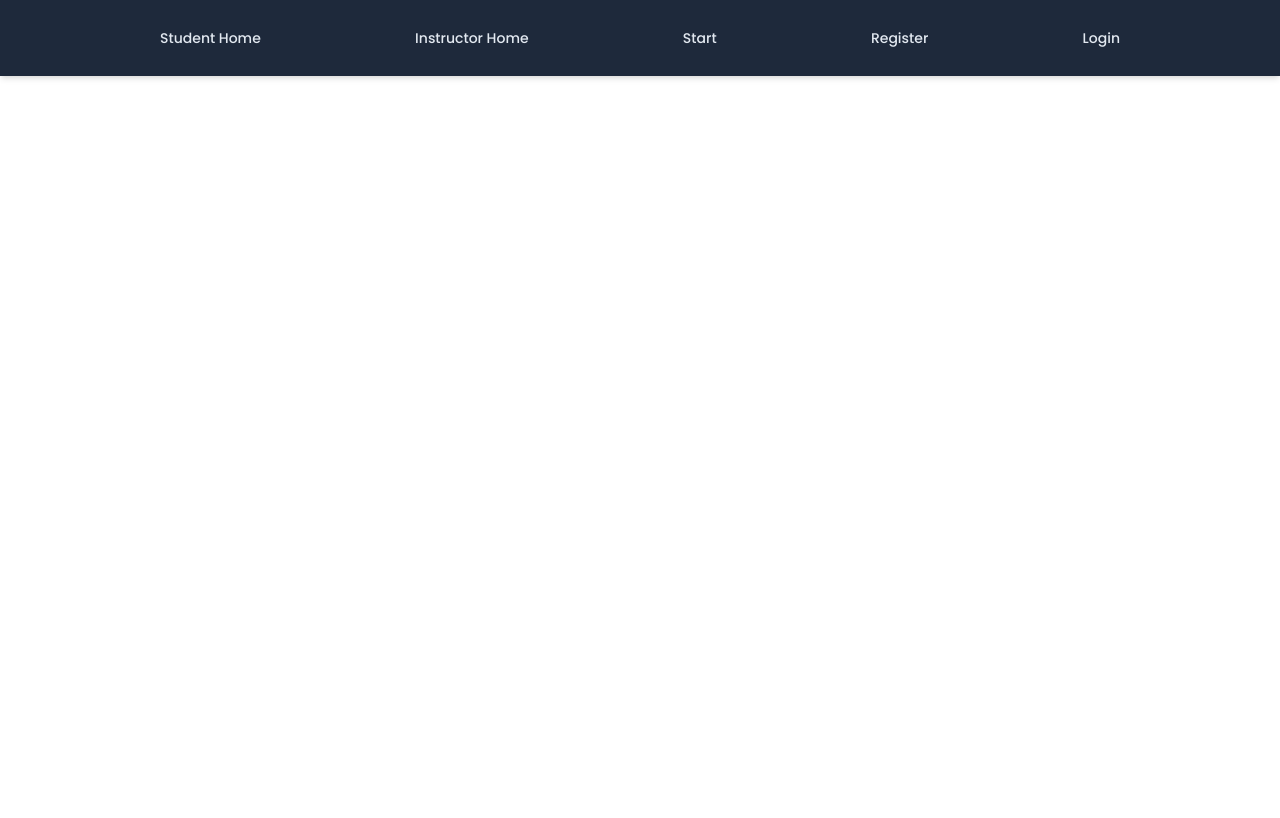
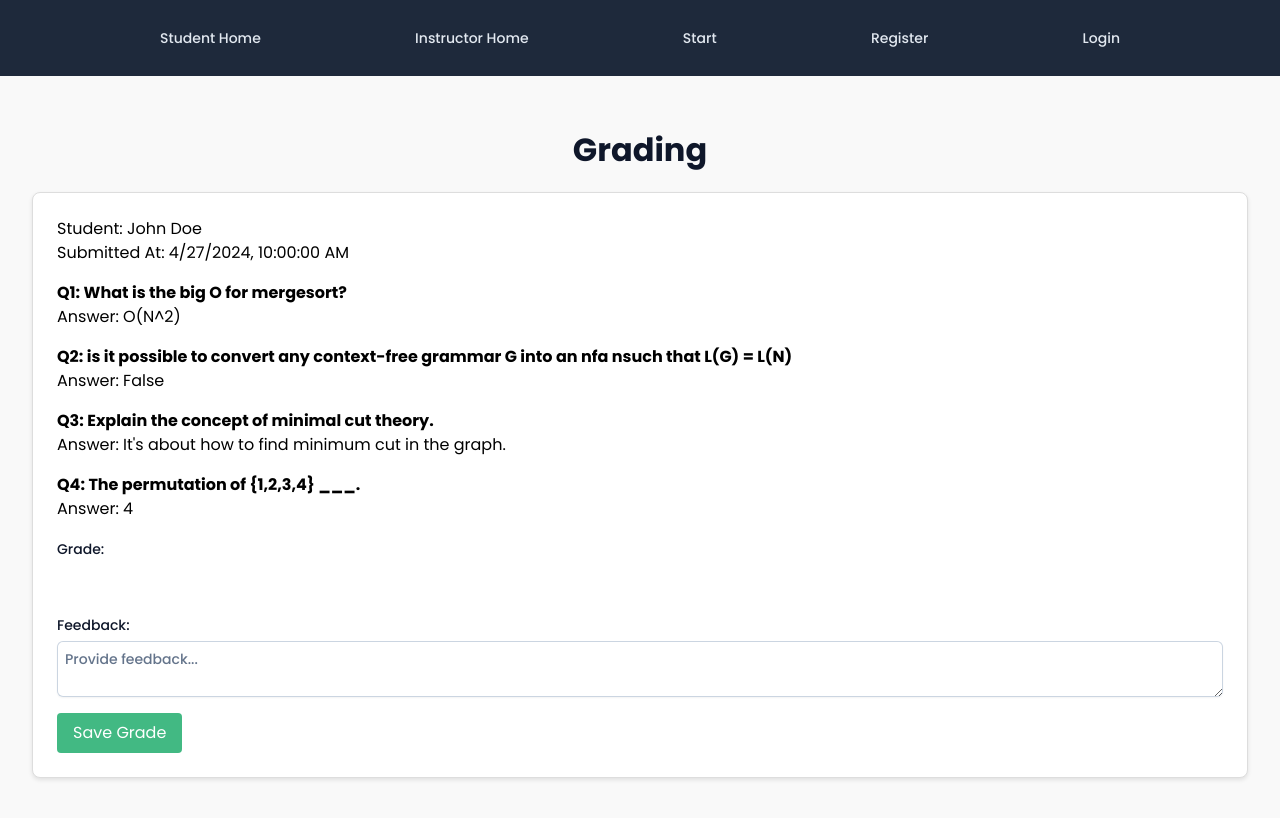
Before and after one commit to CL-17656/CS520_Front, a Vue app: page /grading in a window 1280 px wide. Shown: the top 818 px of the page. Built offline with nearby package versions, Linux system fonts and the light colour scheme.

Commit message:
add grading page and its functionality

```diff
--- /dev/null
+++ b/src/api/GradingApi.js
@@ -0,0 +1,13 @@
+import axios from 'axios';
+
+// Fetch assignments that need grading for a specific quiz
+export const fetchAssignmentsForGrading = async (quizId) => {
+  const response = await axios.get(`/api/assignments/quiz/${quizId}/pending`);
+  return response.data;
+}
+
+// Save grade and feedback for a specific assignment
+export const saveGrade = async (assignmentId, gradeData) => {
+  const response = await axios.post(`/api/assignments/${assignmentId}/grade`, gradeData);
+  return response.data;
+};
--- a/src/router/index.js
+++ b/src/router/index.js
@@ -8,6 +8,7 @@ import StartView from '@/views/Auth/StartView.vue'
 import AssignmentPageView from '../views/AssignmentPageView.vue'
 import StatisticPageView from '../views/StatisticPageView.vue'
 import CreateAssignmentView from '@/views/CreateAssignmentView.vue'
+import GradingPageView from '@/views/GradingPageView.vue'
 const router = createRouter({
   history: createWebHistory(import.meta.env.BASE_URL),
   routes: [
@@ -22,6 +23,11 @@ const router = createRouter({
       name: 'studenthome',
       component: StudentHomeView,
       props: true
+    },
+    {
+      path: '/grading',
+      name: 'grading',
+      component: GradingPageView,
     },
     {
       path: '/course',
--- a/src/views/GradingPageView.vue
+++ b/src/views/GradingPageView.vue
@@ -0,0 +1,185 @@
+<!-- src/components/InstructorGradingPage.vue -->
+<script setup>
+import { ref, computed, onMounted } from 'vue';
+import { useRoute, useRouter } from 'vue-router';
+// Import API functions to fetch assignments and save grades
+import { fetchAssignmentsForGrading, saveGrade } from '@/api/GradingApi';
+
+const route = useRoute();
+const router = useRouter();
+const quizId = ref(route.params.quizId || '');
+
+// State to hold assignments and grading data
+const assignments = ref([
+  {
+    name: "Midterm preparation",
+    studentId: 12345678,
+    studentName: "John Doe",
+    submittedAt: "2024-04-27T10:00:00Z",
+    questions: [
+      {
+        type: "multiplechoice",
+        text: "What is the big O for mergesort?",
+        userResponse: "O(N^2)"
+      },
+      {
+        type: "truefalse",
+        text: "is it possible to convert any context-free grammar G into an nfa nsuch that L(G) = L(N)",
+        userResponse: false
+      },
+      {
+        type: "shortanswer",
+        text: "Explain the concept of minimal cut theory.",
+        userResponse: "It's about how to find minimum cut in the graph."
+      },
+      {
+        type: "fillblank",
+        text: "The permutation of {1,2,3,4} ___.",
+        userResponse: "4"
+      }
+    ],
+    grade: null,
+    feedback: ""
+  },
+
+]);
+const loading = ref(false);
+const error = ref(null);
+
+// Fetch assignments on component mount
+onMounted(async () => {
+//   try {
+//     assignments.value = await fetchAssignmentsForGrading(quizId.value);
+//   } catch (err) {
+//     error.value = 'Failed to load assignments.';
+//     console.error(err);
+//   } finally {
+//     loading.value = false;
+//   }
+});
+
+// Function to handle grade submission
+const handleSaveGrade = async (assignmentId, grade, feedback) => {
+  try {
+    await saveGrade(assignmentId, { grade, feedback });
+    alert('Grade saved successfully!');
+  } catch (err) {
+    alert('Failed to save grade.');
+    console.error(err);
+  }
+};
+</script>
+
+<template>
+  <div class="grading-page">
+    <h1 class="title">Grading</h1>
+
+    <div v-if="loading">Loading assignments...</div>
+    <div v-else-if="error">{{ error }}</div>
+    <div v-else>
+      <div v-for="assignment in assignments" :key="assignment.name" class="assignment-card">
+        <h2>Student: {{ assignment.studentName }}</h2>
+        <p>Submitted At: {{ new Date(assignment.submittedAt).toLocaleString() }}</p>
+
+        <div class="questions">
+          <div v-for="(question, index) in assignment.questions" :key="index" class="question">
+            <p><strong>Q{{ index + 1 }}: {{ question.text }}</strong></p>
+
+            <!-- Display different question types -->
+            <div v-if="question.type === 'truefalse'">
+              <p>Answer: {{ question.userResponse ? 'True' : 'False' }}</p>
+            </div>
+
+            <div v-else-if="question.type === 'multiplechoice'">
+              <p>Answer: {{ question.userResponse }}</p>
+            </div>
+
+            <div v-else-if="question.type === 'shortanswer'">
+              <p>Answer: {{ question.userResponse }}</p>
+            </div>
+
+            <div v-else-if="question.type === 'fillblank'">
+              <p>Answer: {{ question.userResponse }}</p>
+            </div>
+
+            <!-- Add more types as needed -->
+          </div>
+        </div>
+
+        <div class="grading-controls">
+          <label>
+            Grade:
+            <input type="number" v-model.number="assignment.grade" min="0" max="100" />
+          </label>
+
+          <label>
+            Feedback:
+            <textarea v-model="assignment.feedback" placeholder="Provide feedback..."></textarea>
+          </label>
+
+          <button @click="handleSaveGrade(assignment.id, assignment.grade, assignment.feedback)">
+            Save Grade
+          </button>
+        </div>
+      </div>
+    </div>
+  </div>
+</template>
+
+<style scoped>
+.grading-page {
+  padding: 2rem;
+  background-color: #f9f9f9;
+}
+.title {
+  font-size: 2rem;
+  margin-bottom: 1.5rem;
+}
+.assignment-card {
+  background-color: #fff;
+  border: 1px solid #ddd;
+  padding: 1.5rem;
+  margin-bottom: 2rem;
+  border-radius: 8px;
+  box-shadow: 0 2px 4px rgba(0,0,0,0.1);
+}
+
+.questions {
+  margin-top: 1rem;
+}
+
+.question {
+  margin-bottom: 1rem;
+}
+
+.grading-controls {
+  margin-top: 1rem;
+}
+
+.grading-controls label {
+  display: block;
+  margin-bottom: 0.5rem;
+}
+
+.grading-controls input,
+.grading-controls textarea {
+  width: 100%;
+  padding: 0.5rem;
+  margin-top: 0.25rem;
+  box-sizing: border-box;
+}
+
+.grading-controls button {
+  margin-top: 0.5rem;
+  padding: 0.5rem 1rem;
+  background-color: #42b983;
+  color: #fff;
+  border: none;
+  border-radius: 4px;
+  cursor: pointer;
+}
+
+.grading-controls button:hover {
+  background-color: #369870;
+}
+</style>
```
